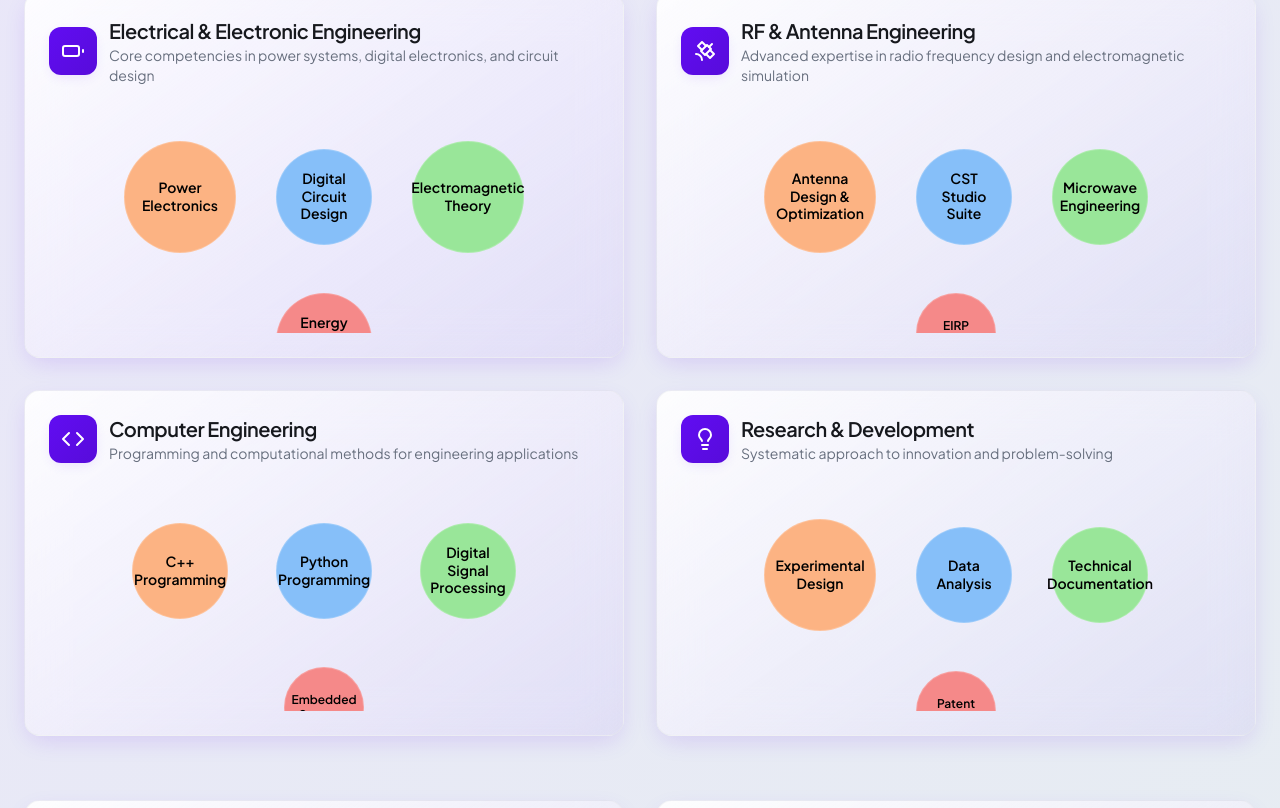
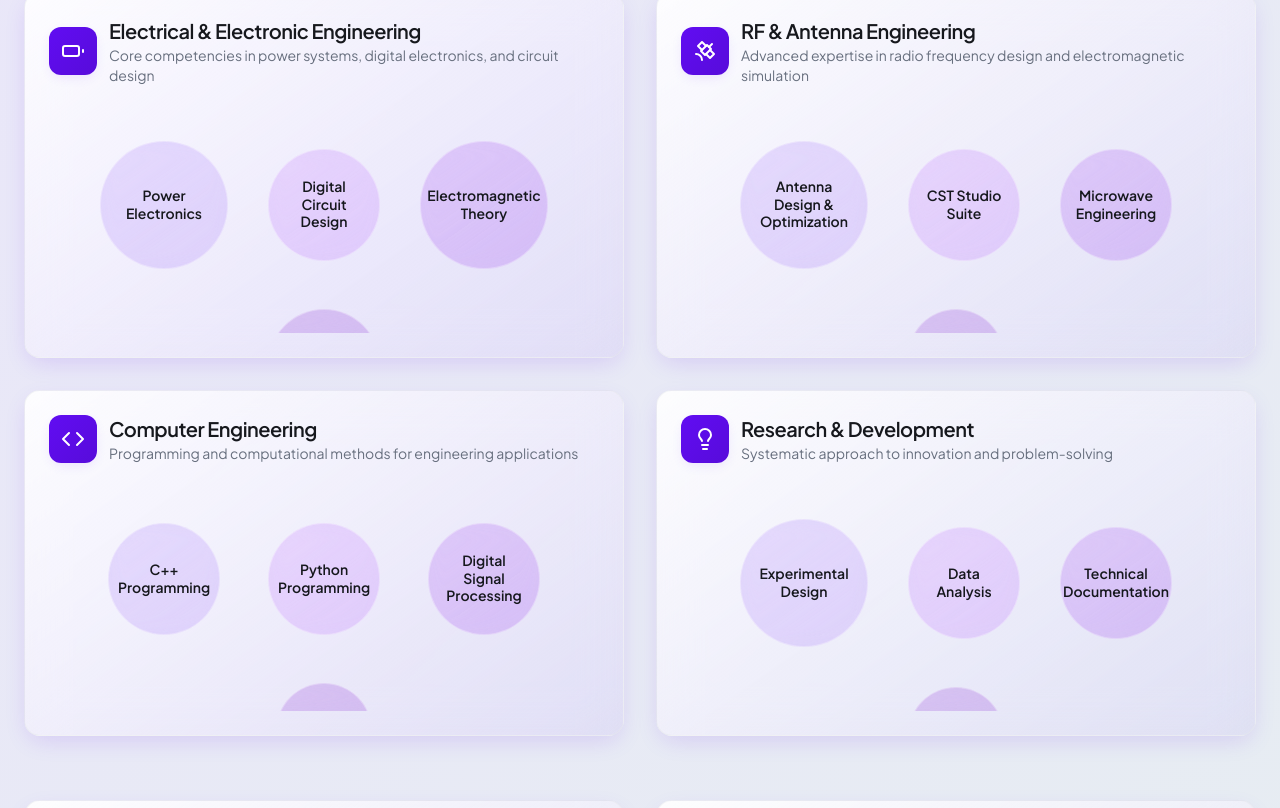
Before and after one commit to ldcsigudla/ldcsigudla.github.io, a React (Vite) app: page / in a window 1280 px wide. Shown: the part 2620-3428 px from the top of the page. Built offline with nearby package versions, Linux system fonts and the light colour scheme.

Commit message:
Adjust skill bubble appearance

```diff
--- a/src/components/sections/Skills.tsx
+++ b/src/components/sections/Skills.tsx
@@ -112,20 +112,20 @@ export const Skills = () => {
                     <div className="absolute inset-0 flex flex-wrap items-center justify-center gap-6 p-6">
                       {category.skills.map((skill, skillIndex) => {
                         const sizeClasses = {
-                          small: "w-20 h-20 text-xs",
-                          medium: "w-24 h-24 text-sm",
-                          large: "w-28 h-28 text-sm"
+                          small: "w-24 h-24 text-xs",
+                          medium: "w-28 h-28 text-sm",
+                          large: "w-32 h-32 text-sm"
                         };
 
                         const skillColors = [
-                          'hsl(var(--skill-orange))',
-                          'hsl(var(--skill-blue))',
-                          'hsl(var(--skill-green))',
-                          'hsl(var(--skill-red))',
-                          'hsl(var(--skill-purple))',
-                          'hsl(var(--skill-cyan))',
-                          'hsl(var(--skill-yellow))',
-                          'hsl(var(--skill-pink))'
+                          'rgba(139, 92, 246, 0.2)', // purple/primary
+                          'rgba(168, 85, 247, 0.2)', // violet
+                          'rgba(147, 51, 234, 0.2)', // purple variant
+                          'rgba(126, 34, 206, 0.2)', // purple darker
+                          'rgba(124, 58, 237, 0.2)', // indigo-purple
+                          'rgba(109, 40, 217, 0.2)', // violet darker
+                          'rgba(155, 103, 240, 0.2)', // purple lighter
+                          'rgba(132, 204, 22, 0.2)'  // accent green for contrast
                         ];
 
                         const currentColor = skillColors[skillIndex % skillColors.length];
@@ -135,15 +135,16 @@ export const Skills = () => {
                             key={skillIndex}
                             className={`
                               ${sizeClasses[skill.size as keyof typeof sizeClasses]}
-                              border border-white/20
+                              border border-white/30 backdrop-blur-sm
                               rounded-full flex items-center justify-center
                               transition-all duration-300 cursor-pointer
-                              hover:scale-110 hover:shadow-lg
+                              hover:scale-110 hover:shadow-lg hover:border-white/50
                               ${category.title === "Computer Engineering" ? 'm-3' : 'm-2'}
                             `}
                             style={{
                               backgroundColor: currentColor,
-                              color: '#000'
+                              color: 'hsl(var(--foreground))',
+                              backdropFilter: 'blur(8px)'
                             }}
                           >
                             <span className="text-center font-semibold leading-tight px-3 break-words">
```
